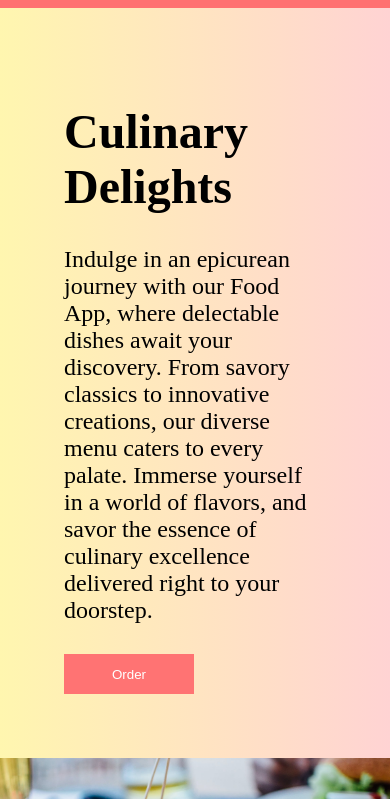
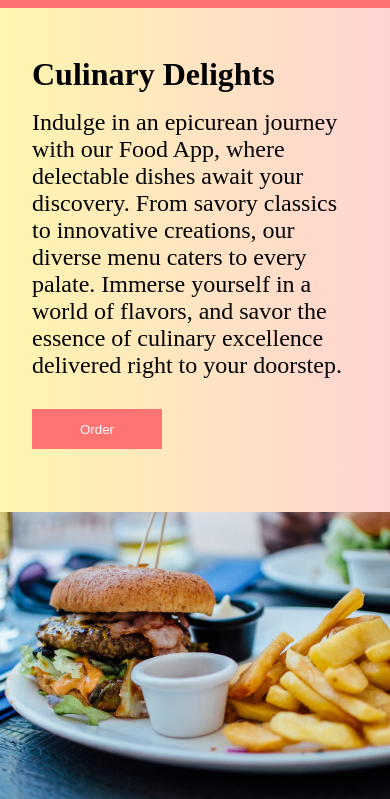
Before and after one commit to KESHAVsCODE/Simplotel, a plain HTML site: page index.html in a window 390 px wide. Shown: the part 42-841 px from the top of the page. Drawn offline with Linux system fonts and the light colour scheme.

Commit message:
Adjust padding and font

```diff
--- a/main.css
+++ b/main.css
@@ -39,4 +39,11 @@ main {
   .hero {
     grid-template-columns: none;
   }
+  .hero-dish {
+    padding: 2rem;
+  }
+  .hero-dish > h1 {
+    padding: 1rem 0;
+    font-size: 2rem;
+  }
 }
```
